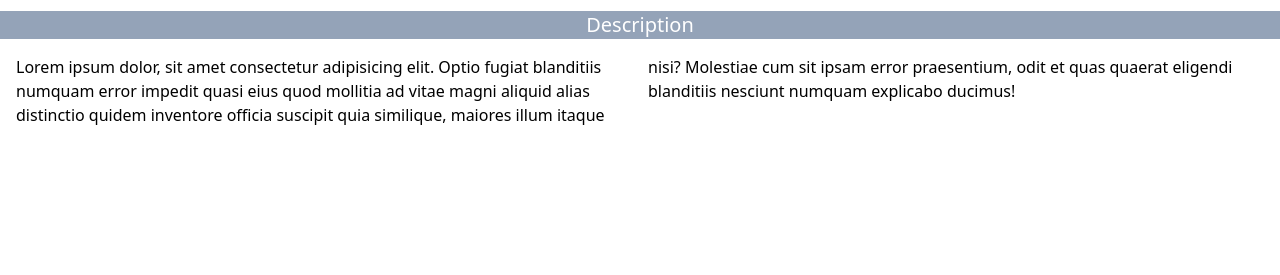
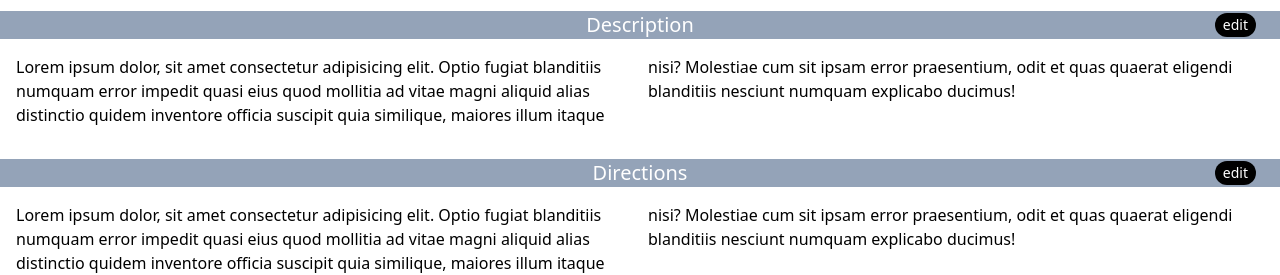
Before and after one commit to christian-johnson-dev/Family-Recipes, a Flask app: page /recipe in a window 1280 px wide. Shown: the part 709-984 px from the top of the page. Before the commit the page ends 834 px from the top, so only its background shows below. Run offline with Flask 3, Linux system fonts and the light colour scheme; some libraries are stand-ins or nearby versions.

Commit message:
begining modals

```diff
--- a/flask_app/templates/recipe.html
+++ b/flask_app/templates/recipe.html
@@ -61,8 +61,35 @@
         </div>
       </section>
       <section class="w-full">
-        <header class="section-header bg-slate-400 mt-8">
+        <header class="section-header bg-slate-400 mt-8 relative">
           <h3 class="text-white text-xl text-center">Description</h3>
+          <button
+            class="absolute right-2 mr-4 bg-black text-white px-2 py-0.5 text-sm rounded-full top-1/2 transform -translate-y-1/2"
+          >
+            edit
+          </button>
+        </header>
+        <div class="content-wrapper flex justify-center">
+          <div class="columns-2 mx-4 mt-4">
+            <p>
+              Lorem ipsum dolor, sit amet consectetur adipisicing elit. Optio
+              fugiat blanditiis numquam error impedit quasi eius quod mollitia
+              ad vitae magni aliquid alias distinctio quidem inventore officia
+              suscipit quia similique, maiores illum itaque nisi? Molestiae cum
+              sit ipsam error praesentium, odit et quas quaerat eligendi
+              blanditiis nesciunt numquam explicabo ducimus!
+            </p>
+          </div>
+        </div>
+      </section>
+      <section class="w-full">
+        <header class="section-header bg-slate-400 mt-8 relative">
+          <h3 class="text-white text-xl text-center">Directions</h3>
+          <button
+            class="absolute right-2 mr-4 bg-black text-white px-2 py-0.5 text-sm rounded-full top-1/2 transform -translate-y-1/2"
+          >
+            edit
+          </button>
         </header>
         <div class="content-wrapper flex justify-center">
           <div class="columns-2 mx-4 mt-4">
@@ -78,5 +105,20 @@
         </div>
       </section>
     </div>
+    <script>
+      //Get the modal
+      const nameModal = document.getElementById("name-modal");
+      const nameModalBtn = document.getElementById("name-modal-btn");
+    </script>
   </body>
+  <!-- Modals -->
+  <div
+    id="name-modal"
+    class="fixed z-10 left-0 top-0 w-full h-full overflow-auto bg-black bg-opacity-50 flex justify-center items-center hidden"
+  >
+    <div class="border bg-gray-50 border-gray-500 w-5/6 px-5 py-5 mt-[7%]">
+      <span class="close">&times;</span>
+      <p>Edit Name:</p>
+    </div>
+  </div>
 </html>
```
